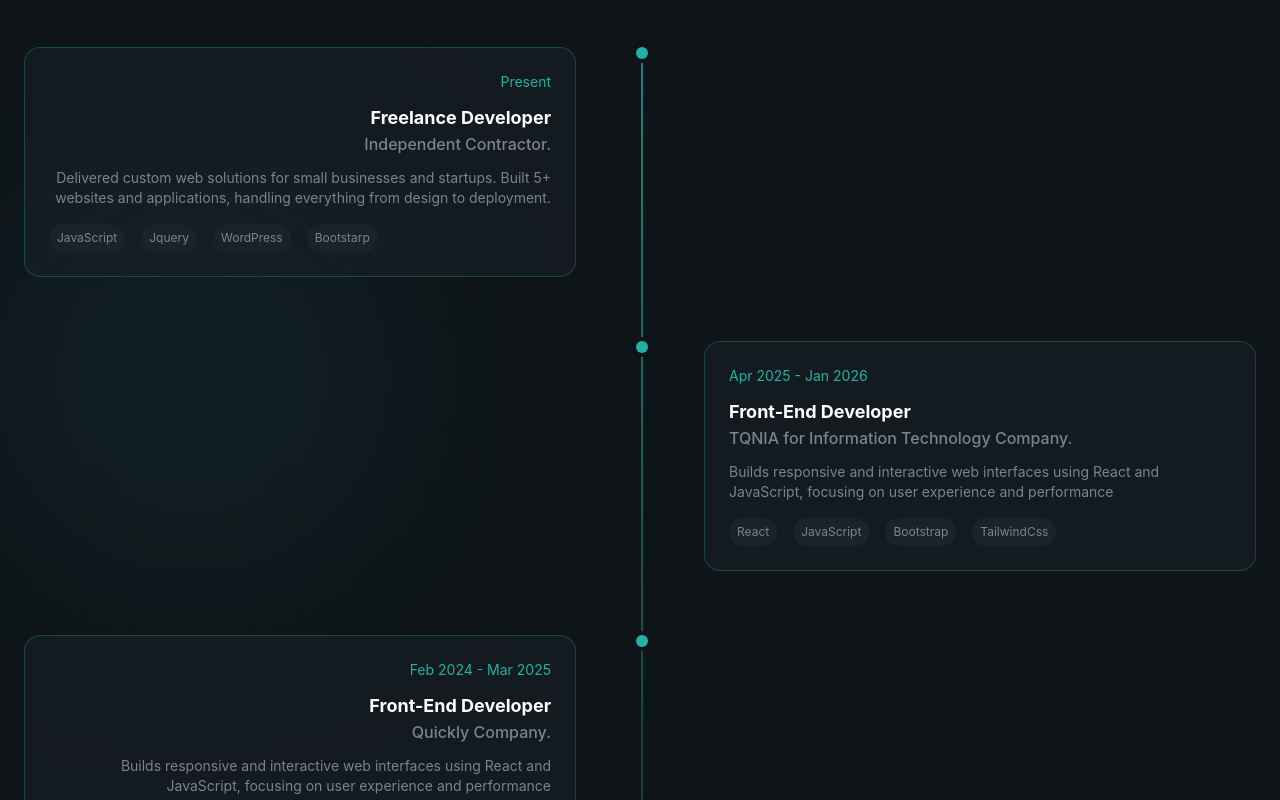
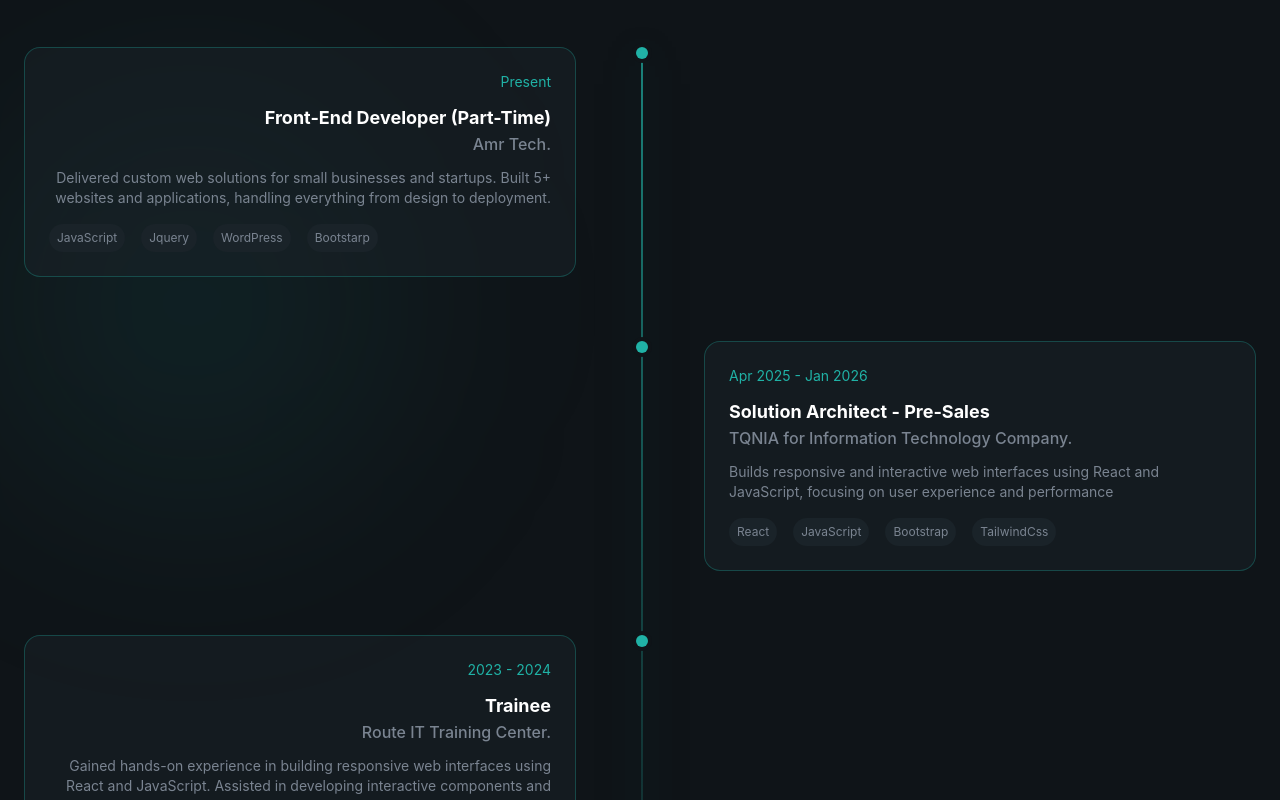
Before and after one commit to rrmohamed/Portfolio, a React (Vite) app: page / in a window 1280 px wide. Shown: the part 3680-4480 px from the top of the page. Built offline with nearby package versions, Linux system fonts and the light colour scheme.

Commit message:
more updete

```diff
--- a/src/data/Experiance.js
+++ b/src/data/Experiance.js
@@ -1,28 +1,28 @@
 const  experiance = [
   {
     period :"Present" ,
-    rol:"Freelance Developer",
-    company :"Independent Contractor.",
+    rol:"Front-End Developer (Part-Time)",
+    company :"Amr Tech.",
     desc :"Delivered custom web solutions for small businesses and startups. Built 5+ websites and applications, handling everything from design to deployment.",
     tech :["JavaScript","Jquery","WordPress","Bootstarp"] ,
-    current:false
+    current:true
   } ,
   {
     period :"Apr 2025 - Jan 2026" ,
-    rol:"Front-End Developer",
+    rol:"Solution Architect - Pre-Sales",
     company :"TQNIA for Information Technology Company.",
     desc :"Builds responsive and interactive web interfaces using React and JavaScript, focusing on user experience and performance",
     tech :["React" , "JavaScript" , "Bootstrap" , "TailwindCss"] ,
-    current:true
+    current:false
   } ,
-  {
-    period :"Feb 2024 - Mar 2025" ,
-    rol:"Front-End Developer",
-    company :"Quickly Company.",
-    desc :"Builds responsive and interactive web interfaces using React and JavaScript, focusing on user experience and performance",
-    tech :["React" , "RTX" , "Tanstack Query" , "Formik"] ,
-    current:true
-  } ,
+  // {
+  //   period :"Feb 2024 - Mar 2025" ,
+  //   rol:"Front-End Developer",
+  //   company :"Quickly Company.",
+  //   desc :"Builds responsive and interactive web interfaces using React and JavaScript, focusing on user experience and performance",
+  //   tech :["React" , "RTX" , "Tanstack Query" , "Formik"] ,
+  //   current:true
+  // } ,
   {
     period :"2023 - 2024" ,
     rol:"Trainee",
```
